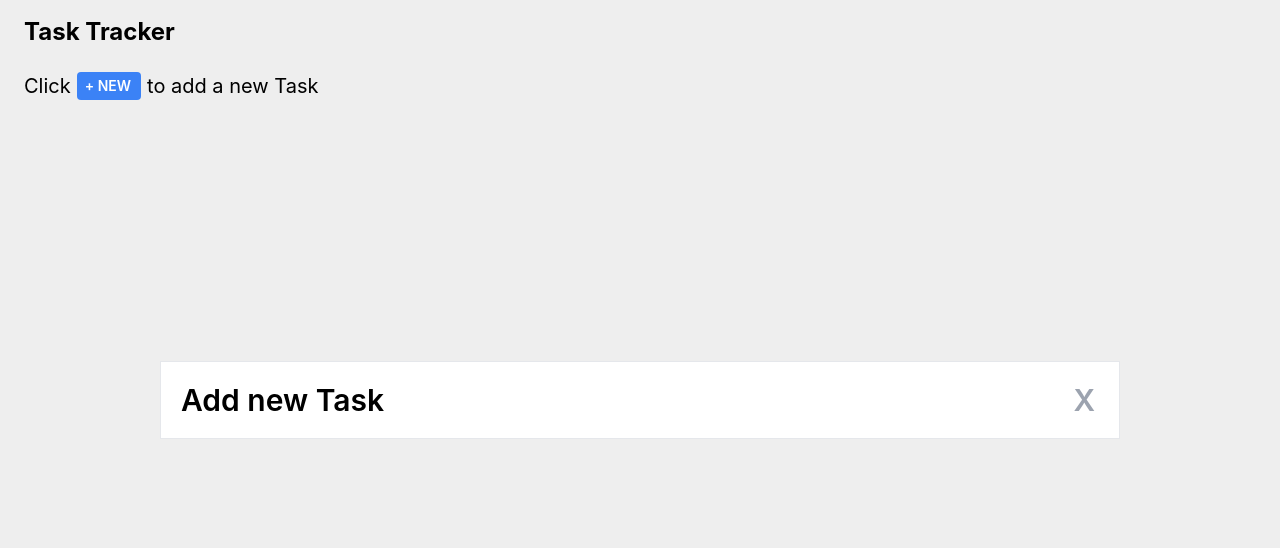
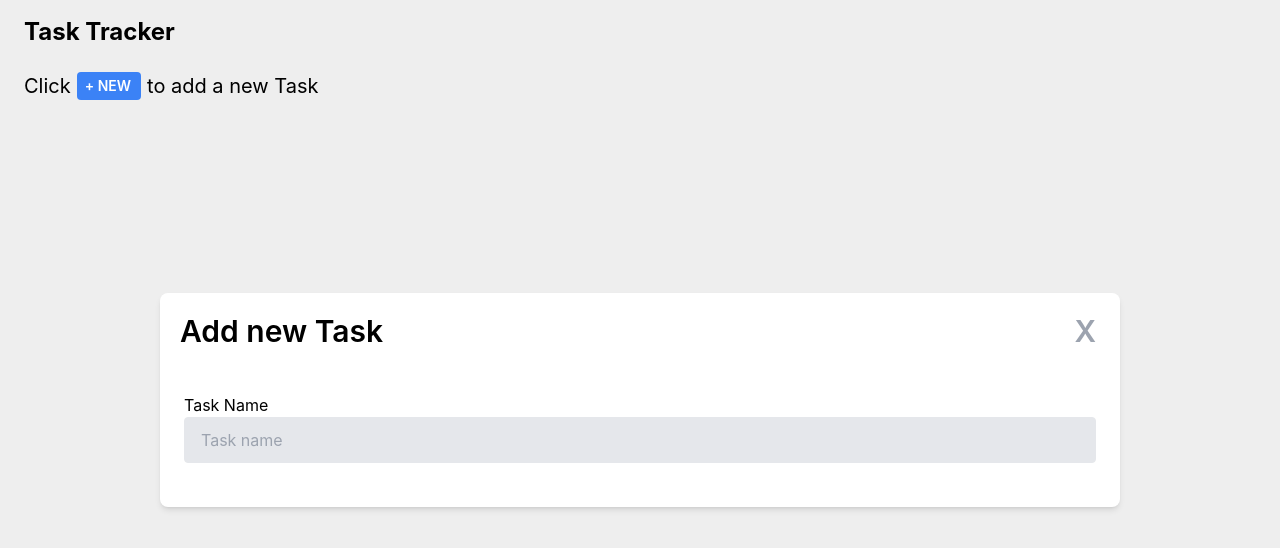
Before and after one commit to AllanBifom/taskTracker, a React (Create React App) app in the folder task-tracker/: page / in a window 1280 px wide. Both pictures are taken after a click on the button "+ NEW". Shown: the top 548 px of the page. Built offline with nearby package versions, Linux system fonts and the light colour scheme.

Commit message:
started an input form to get Add Task

```diff
--- a/task-tracker/src/components/AddTask.jsx
+++ b/task-tracker/src/components/AddTask.jsx
@@ -14,13 +14,27 @@ function AddTask() {
         {addModal ? (
             <div>
                 <div className='flex items-center justify-center overflow-x-hidden overflow-y-auto fixed inset-0 z-100'>
-                    <div className='w-9/12 flex flex-row justify-between p-5 border bg-white'>
-                        <h3 className='text-3xl font-semibold'>Add new Task</h3>
-                        <button className='px-1 text-gray-400 float-right text-3xl leading-none font-semibold block'
+                    <div className='w-9/12 bg-white rounded-lg shadow-md relative flex flex-col'>
+                        <div className='flex flex-row justify-between p-5'>
+                            <h3 className='text-3xl font-semibold'>Add new Task</h3>
+                            <button className='px-1 text-gray-400 float-right text-3xl leading-none font-semibold block'
                                 onClick={() => setAddModal(false)}
-                        >
-                            X
-                        </button>
+                            >
+                                X
+                            </button>
+                        </div>
+                        <form className='p-6'>
+                            <label>
+                                Task Name
+                            </label>
+                            <input
+                            className='w-full bg-gray-200 text-gray-700 border border-gray-200 rounded py-3 px-4 mb-5 leading-tight focus:outline-none focus:bg-white'
+                                id="task-name"
+                                type='text'
+                                placeholder='Task name'
+                                required
+                            />
+                        </form>
                     </div>
 
                 </div>
```
